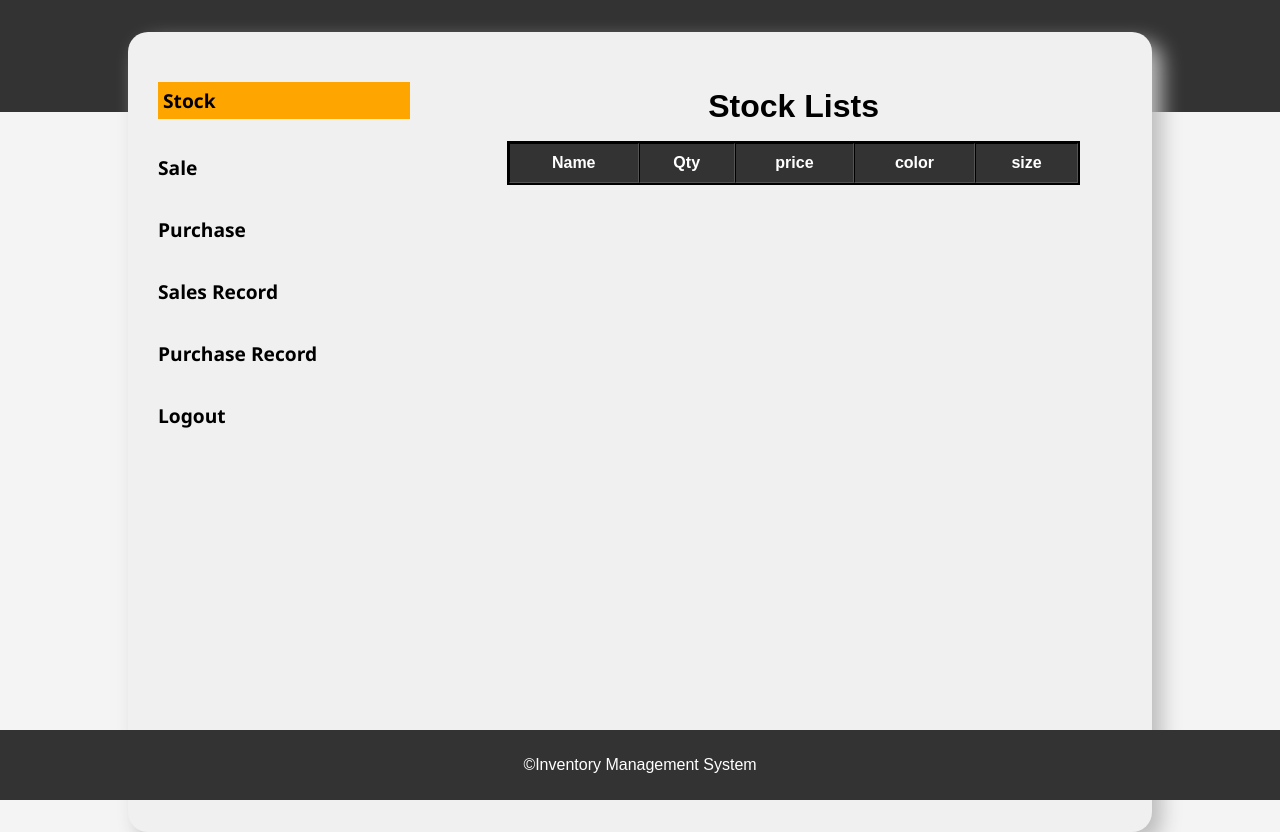
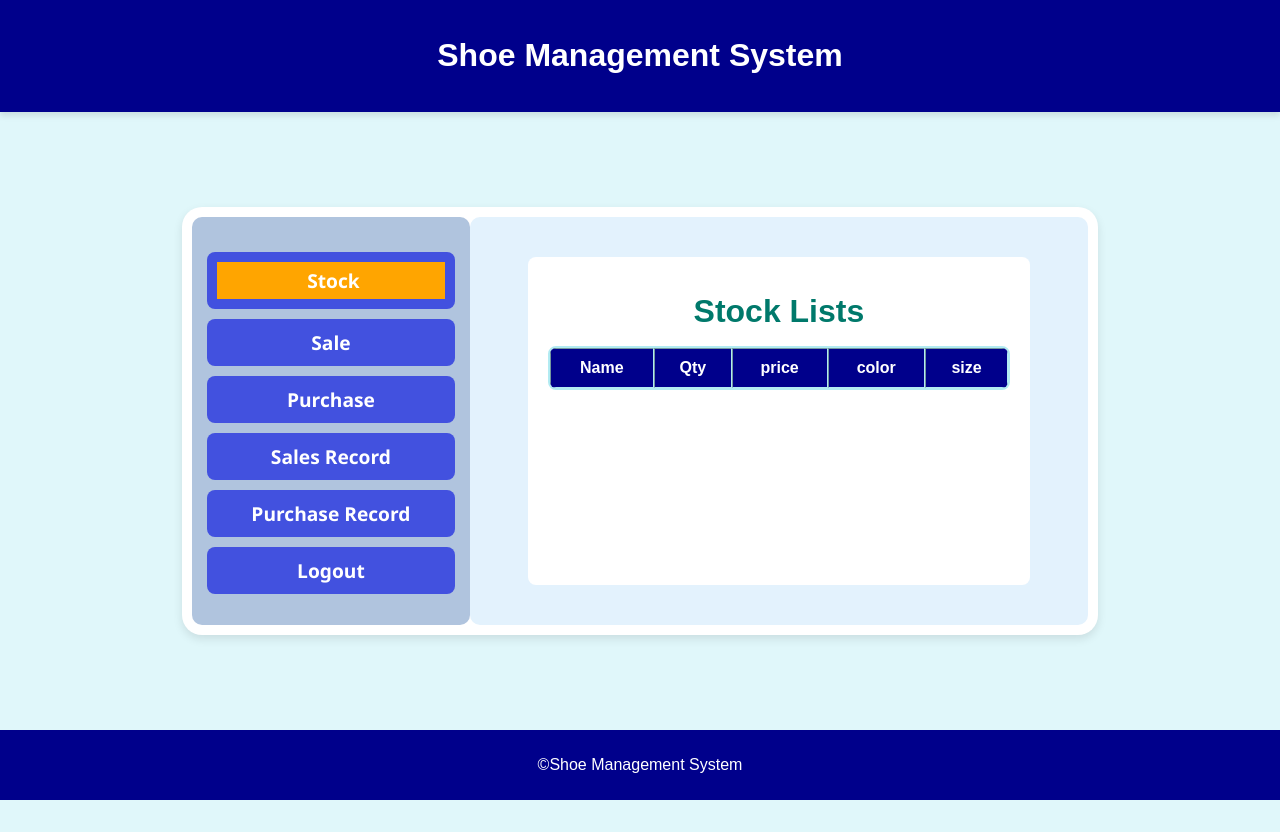
Before and after one commit to Ashishtamang643/IMS, a PHP site: page /ims/stock.php in a window 1280 px wide. After the commit the page ends 800 px from the top, so only its background shows below. Run offline with PHP 8.4, Linux system fonts and the light colour scheme; data that the repository does not hold is empty.

Commit message:
Change my code for esewa and css

```diff
--- a/purchaseBill.php
+++ b/purchaseBill.php
@@ -3,7 +3,7 @@
 <head>
     <meta charset="UTF-8">
     <meta name="viewport" content="width=device-width, initial-scale=1.0">
-    <title>Document</title>
+    <title>Bills for payment</title>
     <script src="script.js"></script>
 
     <style>
@@ -54,7 +54,7 @@
 
                       <tr>
                           <td>Consumer Name</td>
-                          <td>AB Inventory</td>
+                          <td>AB FootWear</td>
                       </tr>
                       <tr>
                           <td>Supplier Name</td>
--- a/stock.php
+++ b/stock.php
@@ -8,8 +8,8 @@ $filename=$_SERVER['PHP_SELF'];
 <head>
     <meta charset="UTF-8">
     <meta name="viewport" content="width=device-width, initial-scale=1.0">
-    <title>Inventory Management System</title>
-    <link rel='stylesheet' href='style.css'>
+    <title>Shoe Management System</title>
+    <link rel='stylesheet' href='style1.css'>
     <style>
     .current{
     background-color:orange;
@@ -21,9 +21,12 @@ $filename=$_SERVER['PHP_SELF'];
 </head>
 <body>
     <header>
-        <h1>Inventory Management System</h1>
+        <h1>Shoe Management System</h1>
     </header>
-    <div class="container neumorphic">
+
+    <div class="container
+
+    ">
        <div class="sidebar">
         <?php
         	include('menu.php');
@@ -34,6 +37,8 @@ $filename=$_SERVER['PHP_SELF'];
             <h2>Stock Lists</h2>
            <?php
             include('db.php');
+
+
 
             $qry='SELECT * FROM item';
             $result=$conn->query($qry);
@@ -49,7 +54,7 @@ $filename=$_SERVER['PHP_SELF'];
                 while ($row = $result->fetch_assoc()) {
                     echo '<tr';
                     if ($row['quantity'] <= 0) {
-                        echo ' style="background-color: red;"';
+                        echo ' style="background-color: red;"'; // Apply red background if quantity is 0 or less
                     }
                     echo '>';
                     echo '<td>' . $row['item'] . '</td>';
@@ -59,14 +64,17 @@ $filename=$_SERVER['PHP_SELF'];
                     echo '<td>' . $row['size'] . '</td>';
                     echo '</tr>';
                 }
+
                 echo '</table>';
             }
             ?>
            </div>
        </div>
     </div>
-    <footer>
-        <p>&copy;Inventory Management System</p>
+
+    <footer
+    >
+        <p>&copy;Shoe Management System</p>
     </footer>
 <script src='script.js'></script>
 </body>
--- a/style.css
+++ /dev/null
@@ -1,142 +0,0 @@
-body {
-    font-family: 'Arial', sans-serif;
-    background-color: #f4f4f4;
-    margin: 0;
-    height: 100vh;
-}
-
-header {
-    background-color: #333;
-    color: #fff;
-    text-align: center;
-    padding: 1rem 0;
-}
-
-.container {
-    position: relative;
-    top: 40%;
-    left: 50%;
-    transform: translate(-50%, -50%);
-    width: 80vw;
-    min-width: 800px;
-    max-width: 1200px;
-    height: 800px;
-    border-radius: 20px;
-    min-height: 600px;
-    background: #f0f0f0;
-    display: flex;
-    justify-content: space-evenly;
-    overflow: auto;
-    box-shadow: 10px 10px 20px #bcbcbc;
-}
-.container> .sidebar{
-    width: 30%;
-    height: 100%;
-    /* background: red; */
-}
-.sidebar> ul{
-    margin-top: 40px;
-    list-style: none;
-}
-
-.sidebar> ul> li{
-    padding: 10px;
-    margin: 15px 20px 15px -20px;
-    font-family: Segoe UI;
-    font-size: 1.2rem;
-    font-weight: bolder;
-}
-
-.sidebar> ul> li> a{
-    width: 100%;
-    height: 100%;
-    text-decoration: none;
-    color: black;
-}
-
-.container> .box{
-    width: 70%;
-    height: 100%;
-    display: flex;
-}
-
-
-footer {
-    text-align: center;
-    padding: 10px 0;
-    background-color: #333;
-    color: #fff;
-    position: fixed;
-    bottom: 0;
-    width: 100%;
-}
-
-h2 {
-    font-size: 2rem;
-    /* background-color: #333; */
-    text-align: center;
-    padding: 0.5em 0;
-    margin: 0;
-}
-
-textarea{
-    height: 80px;
-    resize: none;
-}
-
-.main {
-    width: 80%;
-    max-width: 600px;
-    margin: 20px auto;
-    padding: 20px;
-    background-color: transparent;
-    border-radius: 8px;
-    /* box-shadow: 0 0 10px rgba(0, 0, 0, 0.1); */
-}
-
-form {
-    display: flex;
-    flex-direction: column;
-}
-
-label {
-    margin-bottom: 8px;
-    font-weight: bold;
-}
-
-input {
-    padding: 8px;
-    margin-bottom: 16px;
-    border: 1px solid #ccc;
-    border-radius: 4px;
-}
-
-button {
-    margin-top: 10px;
-    padding: 10px;
-    background-color: #333;
-    color: #fff;
-    border: none;
-    border-radius: 4px;
-    cursor: pointer;
-    font-size: 16px;
-}
-
-button:hover {
-    background-color: #555;
-}
-table{
-    width: 100%;
-    border: 2px solid black;
-}
-
-th{
-    background-color: #333;
-    color: white;
-    padding: 10px;
-}
-
-td{
-    padding: 8px;
-    font-weight: bold;
-}
--- /dev/null
+++ b/style1.css
@@ -0,0 +1,170 @@
+body {
+    font-family: 'Arial', sans-serif;
+    background-color: #e0f7fa; /* Light sky blue background */
+    margin: 0;
+    min-height: 100vh;
+    display: flex;
+    flex-direction: column;
+    justify-content: space-between;
+    align-items: center;
+}
+
+.current{
+    background-color: orange;
+}
+
+header {
+    background-color: #00008B; /* Dark blue header */
+    color: #fff;
+    text-align: center;
+    padding: 1rem 0;
+    width: 100%;
+    box-shadow: 0px 4px 6px rgba(0, 0, 0, 0.1);
+}
+
+.container {
+    position: relative;
+    width: 70vw;
+    min-width: 800px;
+    max-width: 1200px;
+    height: auto;
+    max-height: 1000px;
+    border-radius: 20px;
+    background: #ffffff; /* White background for contrast */
+    display: flex;
+    justify-content: space-evenly;
+    padding: 10px;
+    box-shadow: 0px 4px 10px rgba(0, 0, 0, 0.1);
+    margin: 10vh 0;
+}
+
+.container .sidebar {
+    width: 30%;
+    height: auto;
+    padding-left: 20px;
+    background-color: #b0c4de; /* Light steel blue for sidebar */
+    border-radius: 10px;
+    padding: 15px;
+}
+
+.sidebar ul {
+    margin-top: 20px;
+    list-style: none;
+    padding: 0;
+}
+
+.sidebar ul li {
+    padding: 10px;
+    margin: 10px 0;
+    font-family: Segoe UI;
+    font-size: 1.2rem;
+    font-weight: bold;
+    background-color: #3846e0e8; /* Light blue */
+    border-radius: 8px;
+    text-align: center;
+    color:white;
+}
+
+.sidebar ul li a {
+    text-decoration: none;
+    color: #fff;
+}
+
+.container .box {
+    width: 70%;
+    height: auto;
+    display: flex;
+    background-color: #e3f2fd; /* Sky blue box */
+    border-radius: 10px;
+    padding: 20px;
+}
+
+footer {
+    text-align: center;
+    padding: 10px 0;
+    background-color: #00008B; /* Same dark blue as header */
+    color: #fff;
+    width: 100%;
+    position: relative;
+}
+
+h2 {
+    font-size: 2rem;
+    text-align: center;
+    padding: 0.5em 0;
+    margin: 0;
+    color: #00796b; /* Teal color for heading */
+}
+
+textarea {
+    height: 80px;
+    resize: none;
+    border: 1px solid #b2ebf2; /* Light blue border */
+    border-radius: 4px;
+    padding: 8px;
+    background-color: #e0f7fa;
+}
+
+.main {
+    width: 80%;
+    max-width: 600px;
+    margin: 20px auto;
+    padding: 20px;
+    background-color: #ffffff;
+    border-radius: 8px;
+}
+
+form {
+    display: flex;
+    flex-direction: column;
+}
+
+label {
+    margin-bottom: 8px;
+    font-weight: bold;
+    color: #00796b; /* Teal color for labels */
+}
+
+input {
+    padding: 8px;
+    margin-bottom: 16px;
+    border: 1px solid #b2ebf2;
+    border-radius: 4px;
+    background-color: #e0f7fa;
+}
+
+button {
+    margin-top: 10px;
+    padding: 10px;
+    background-color: #00008B; /* Dark blue buttons */
+    color: #fff;
+    border: none;
+    border-radius: 4px;
+    cursor: pointer;
+    font-size: 16px;
+}
+
+button:hover {
+    background-color: #1e90ff; /* Dodger blue on hover */
+}
+
+table {
+    width: 100%;
+    border: 2px solid #b2ebf2; /* Sky blue border */
+    background-color: #ffffff;
+    border-radius: 8px;
+    overflow: hidden;
+}
+
+th {
+    background-color: #00008B; /* Dark blue header row */
+    color: white;
+    padding: 10px;
+}
+
+td {
+    padding: 8px;
+    font-weight: bold;
+    /* background-color: #e0f7fa;  */
+    border: 1px solid #b2ebf2;
+} */
```
Also changed, not shown: dashboard.php (+7 -7 lines), forgotpassword.php (+5 -10 lines), ims.sql (deleted, +0 -134 lines), index.php (+18 -9 lines), purchase.php (+7 -6 lines), purchaserecord.php (+4 -4 lines), sale.php (+7 -7 lines), salerecord.php (+4 -4 lines), signup.php (+20 -10 lines), temp.php (+7 -2 lines).
